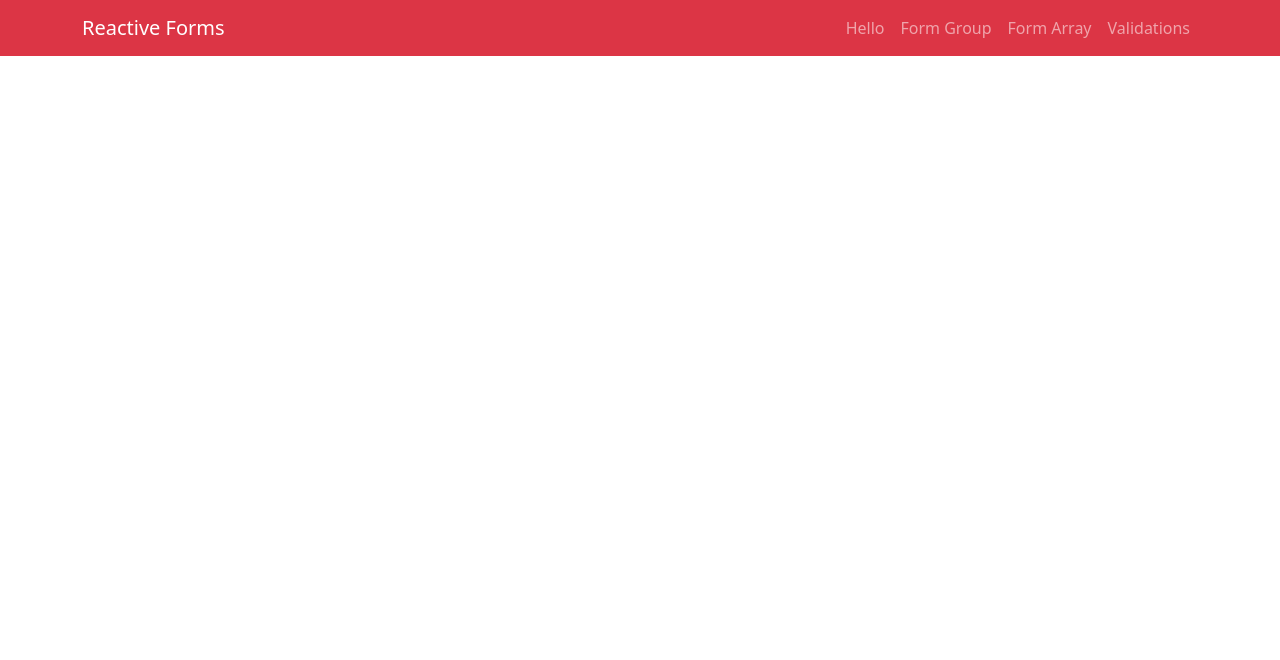
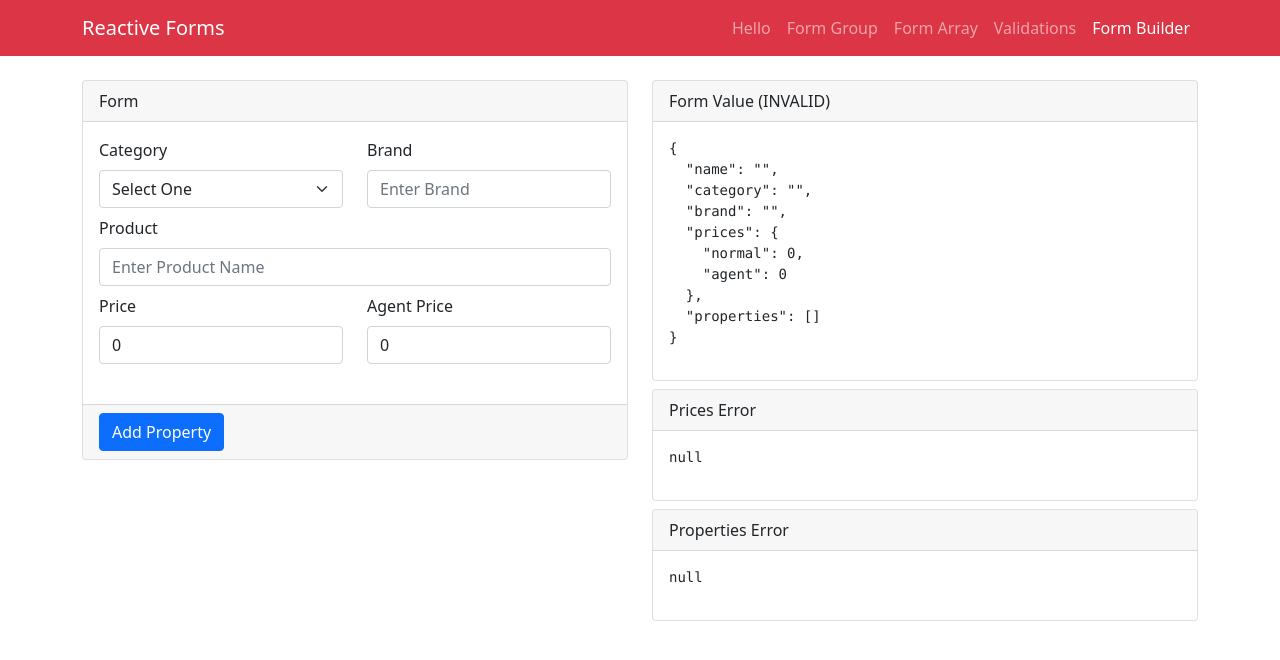
Before and after one commit to minlwin/jdc-angular, an Angular app in the folder form-reactive/: page /builder in a window 1280 px wide. Before the commit this address led to /. Shown: the top 660 px of the page. Built offline with nearby package versions, Linux system fonts and the light colour scheme.

Commit message:
Form Builder

```diff
--- a/form-reactive/src/app/app-routing.module.ts
+++ b/form-reactive/src/app/app-routing.module.ts
@@ -2,6 +2,7 @@ import { NgModule } from '@angular/core';
 import { RouterModule, Routes } from '@angular/router';
 import { CrossFieldsComponent } from './cross-fields/cross-fields.component';
 import { FormArrayComponent } from './form-array/form-array.component';
+import { FormBuilderComponent } from './form-builder/form-builder.component';
 import { FormGroupComponent } from './form-group/form-group.component';
 import { HelloComponent } from './hello/hello.component';
 
@@ -10,6 +11,7 @@ const routes: Routes = [
   { path: 'form-group', component: FormGroupComponent },
   { path: 'cross', component: CrossFieldsComponent },
   { path: 'form-array', component: FormArrayComponent },
+  { path: 'builder', component: FormBuilderComponent },
   { path: '', redirectTo: '/hello', pathMatch: 'full' }
 ];
 
--- a/form-reactive/src/app/app.component.html
+++ b/form-reactive/src/app/app.component.html
@@ -19,6 +19,11 @@
       <li class="nav-item">
         <a [routerLink]="['/cross']" routerLinkActive="active" class="nav-link">Validations</a>
       </li>
+
+      <li class="nav-item">
+        <a [routerLink]="['/builder']" routerLinkActive="active" class="nav-link">Form Builder</a>
+      </li>
+
     </ul>
   </nav>
 </div>
--- a/form-reactive/src/app/app.module.ts
+++ b/form-reactive/src/app/app.module.ts
@@ -7,6 +7,7 @@ import { HelloComponent } from './hello/hello.component';
 import { FormGroupComponent } from './form-group/form-group.component';
 import { FormArrayComponent } from './form-array/form-array.component';
 import { CrossFieldsComponent } from './cross-fields/cross-fields.component';
+import { FormBuilderComponent } from './form-builder/form-builder.component';
 
 
 @NgModule({
@@ -15,7 +16,8 @@ import { CrossFieldsComponent } from './cross-fields/cross-fields.component';
     HelloComponent,
     FormGroupComponent,
     FormArrayComponent,
-    CrossFieldsComponent
+    CrossFieldsComponent,
+    FormBuilderComponent
   ],
   imports: [
     BrowserModule,
--- /dev/null
+++ b/form-reactive/src/app/form-builder/form-builder.component.html
@@ -0,0 +1,98 @@
+<div class="row">
+
+    <div class="col">
+        <div class="card">
+            <div class="card-header">
+                Form
+            </div>
+
+            <div [formGroup]="form" class="card-body">
+
+                <div class="row">
+                    <div class="col">
+                        <label class="form-label">Category</label>
+                        <select formControlName="category" class="form-control form-select">
+                            <option value="">Select One</option>
+                            <option value="1">Drinks</option>
+                            <option value="2">Foods</option>
+                            <option value="3">Snacks</option>
+                        </select>
+                    </div>
+                    <div class="col">
+                        <label class="form-label">Brand</label>
+                        <input formControlName="brand" type="text" class="form-control" placeholder="Enter Brand">
+                    </div>
+                </div>
+
+                <div class="mt-2">
+                    <label class="form-label">Product</label>
+                    <input formControlName="name" type="text" class="form-control" placeholder="Enter Product Name">
+                </div>
+
+                <div formGroupName="prices" class="row mt-2">
+                    <div class="col">
+                        <label class="form-label">Price</label>
+                        <input formControlName="normal" type="text" class="form-control" placeholder="Enter Price">
+                    </div>
+                    <div class="col">
+                        <label class="form-label">Agent Price</label>
+                        <input formControlName="agent" type="text" class="form-control" placeholder="Enter Agent Price">
+                    </div>
+                </div>
+
+                <div formArrayName="properties" class="mt-4">
+                    <label *ngIf="properties.controls.length > 0" class="form-label">Properties</label>
+
+                    <div *ngFor="let _ of properties.controls; index as i; first as f" [formGroupName]="i" class="row"
+                        [class.mt-2]="!f">
+                        <div class="col">
+                            <label *ngIf="f">Property</label>
+                            <input formControlName="name" type="text" placeholder="Enter Name" class="form-control">
+                        </div>
+                        <div class="col">
+                            <label *ngIf="f">Value</label>
+                            <input formControlName="value" type="text" placeholder="Enter Value" class="form-control">
+                        </div>
+                    </div>
+                </div>
+
+            </div>
+
+            <div class="card-footer">
+                <button (click)="addProperty()" class="btn btn-primary">
+                    Add Property
+                </button>
+            </div>
+        </div>
+    </div>
+
+
+    <div class="col">
+
+        <!-- Form Value -->
+        <div class="card">
+            <div class="card-header">
+                Form Value ({{form.status}})
+            </div>
+            <div class="card-body">
+                <pre>{{form.value | json}}</pre>
+            </div>
+        </div>
+
+        <!-- Form Group Error -->
+        <div class="card mt-2">
+            <div class="card-header">Prices Error</div>
+            <div class="card-body">
+                <pre>{{form.get('prices')?.errors | json}}</pre>
+            </div>
+        </div>
+
+        <!-- Array Error -->
+        <div class="card mt-2">
+            <div class="card-header">Properties Error</div>
+            <div class="card-body">
+                <pre>{{form.get('properties')?.errors | json}}</pre>
+            </div>
+        </div>
+    </div>
+</div>
--- /dev/null
+++ b/form-reactive/src/app/form-builder/form-builder.component.ts
@@ -0,0 +1,61 @@
+import { Component } from '@angular/core';
+import { AbstractControl, FormArray, FormBuilder, FormGroup, ValidationErrors, Validators } from '@angular/forms';
+
+@Component({
+  templateUrl: './form-builder.component.html',
+  styles: [
+  ]
+})
+export class FormBuilderComponent {
+
+  form: FormGroup
+
+  constructor(private builder: FormBuilder) {
+    this.form = builder.group({
+      name: ['', Validators.required],
+      category: ['', Validators.required],
+      brand: ['', Validators.required],
+      prices: builder.group({
+        normal: [0, Validators.min(200)],
+        agent: [0, Validators.min(200)]
+      }, { validators: this.validatePrice }),
+      properties: builder.array([], this.validateProperties)
+    })
+  }
+
+  get properties(): FormArray {
+    return this.form.get('properties') as FormArray
+  }
+
+  addProperty() {
+    this.properties.push(this.builder.group({
+      name: '',
+      value: ''
+    }))
+  }
+
+  validatePrice(control: AbstractControl): ValidationErrors | null {
+
+    const prices = control.value
+    if (prices.normal < prices.agent) {
+      return {
+        prices: 'Agent price must be less than normal price.'
+      }
+    }
+    return null
+  }
+
+  validateProperties(control: AbstractControl): ValidationErrors | null {
+    const values: any[] = control.value
+
+    for (const value of values) {
+      if (!value.name || !value.value) {
+        return {
+          'properties': 'Please enter Properties fields.'
+        }
+      }
+    }
+    return null
+  }
+
+}
```
